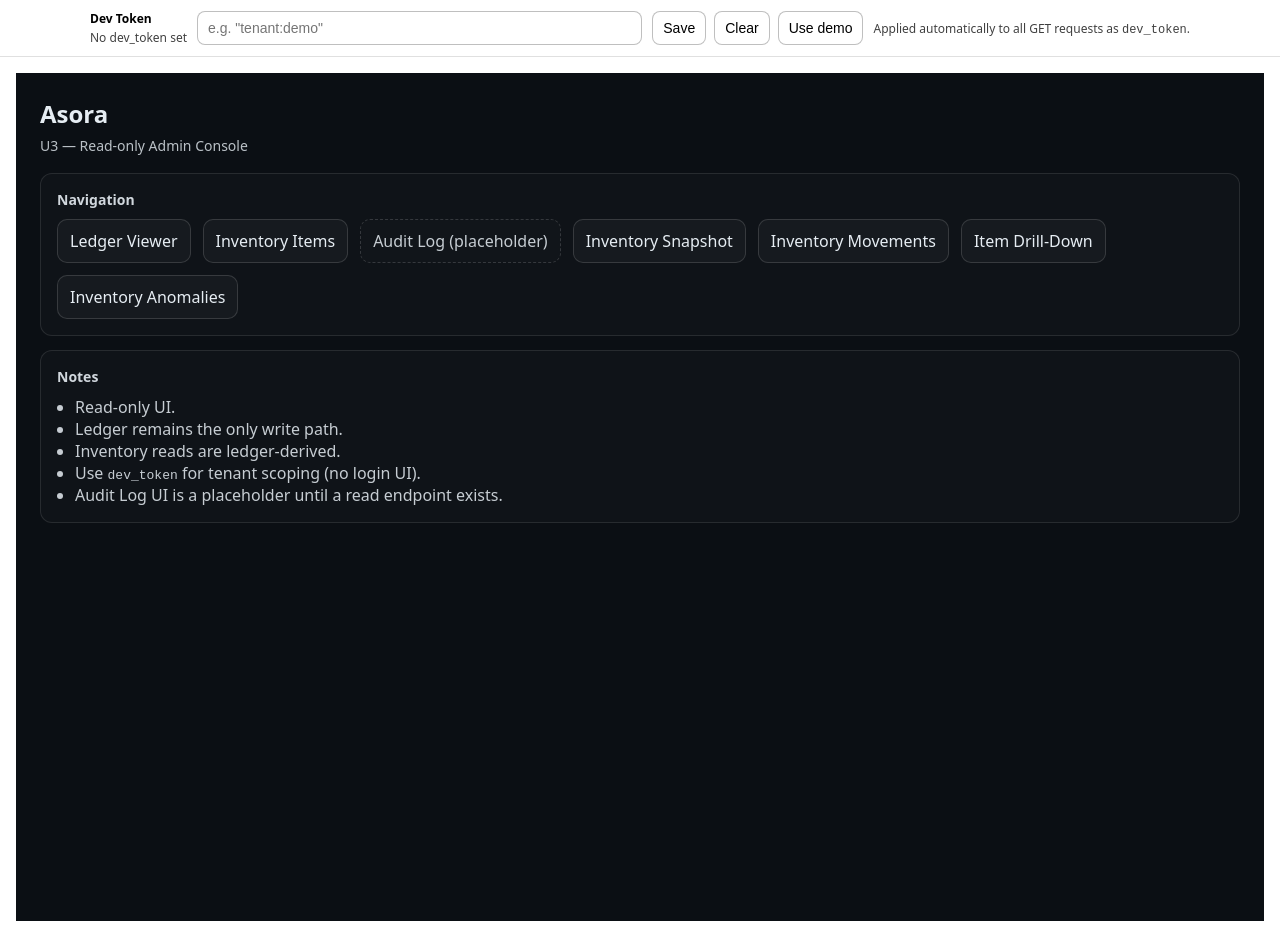
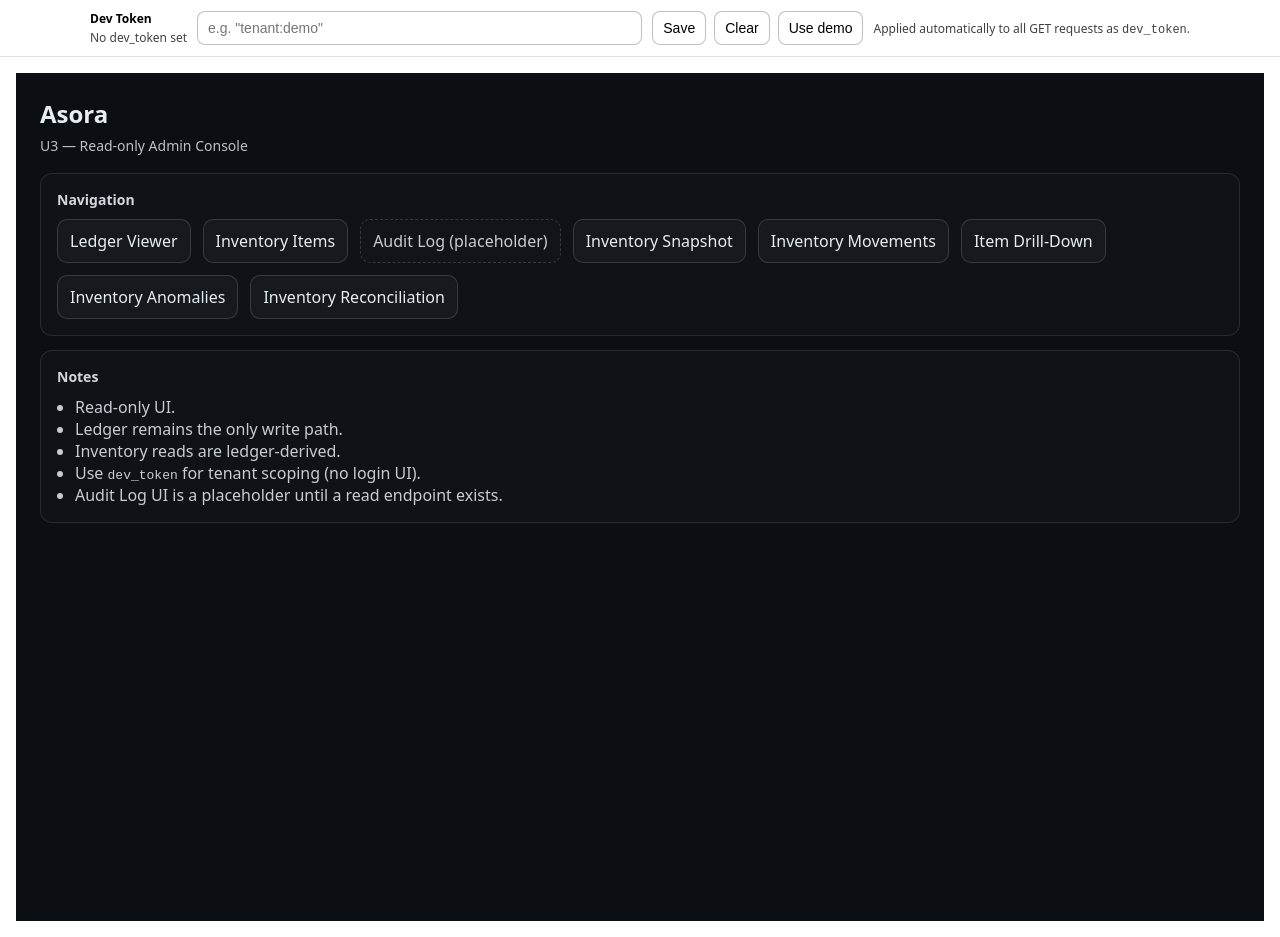
Before and after one commit to AsoraApp/Asora, a Next.js app in the folder web/: page / in a window 1280 px wide. Built offline with nearby package versions, Linux system fonts and the light colour scheme.

Commit message:
Update page.jsx

```diff
--- a/web/app/page.jsx
+++ b/web/app/page.jsx
@@ -31,6 +31,9 @@ export default function HomePage() {
           </Link>
           <Link style={styles.link} href="/inventory/anomalies">
             Inventory Anomalies
+          </Link>
+          <Link style={styles.link} href="/inventory/reconciliation">
+            Inventory Reconciliation
           </Link>
         </div>
       </section>
```
